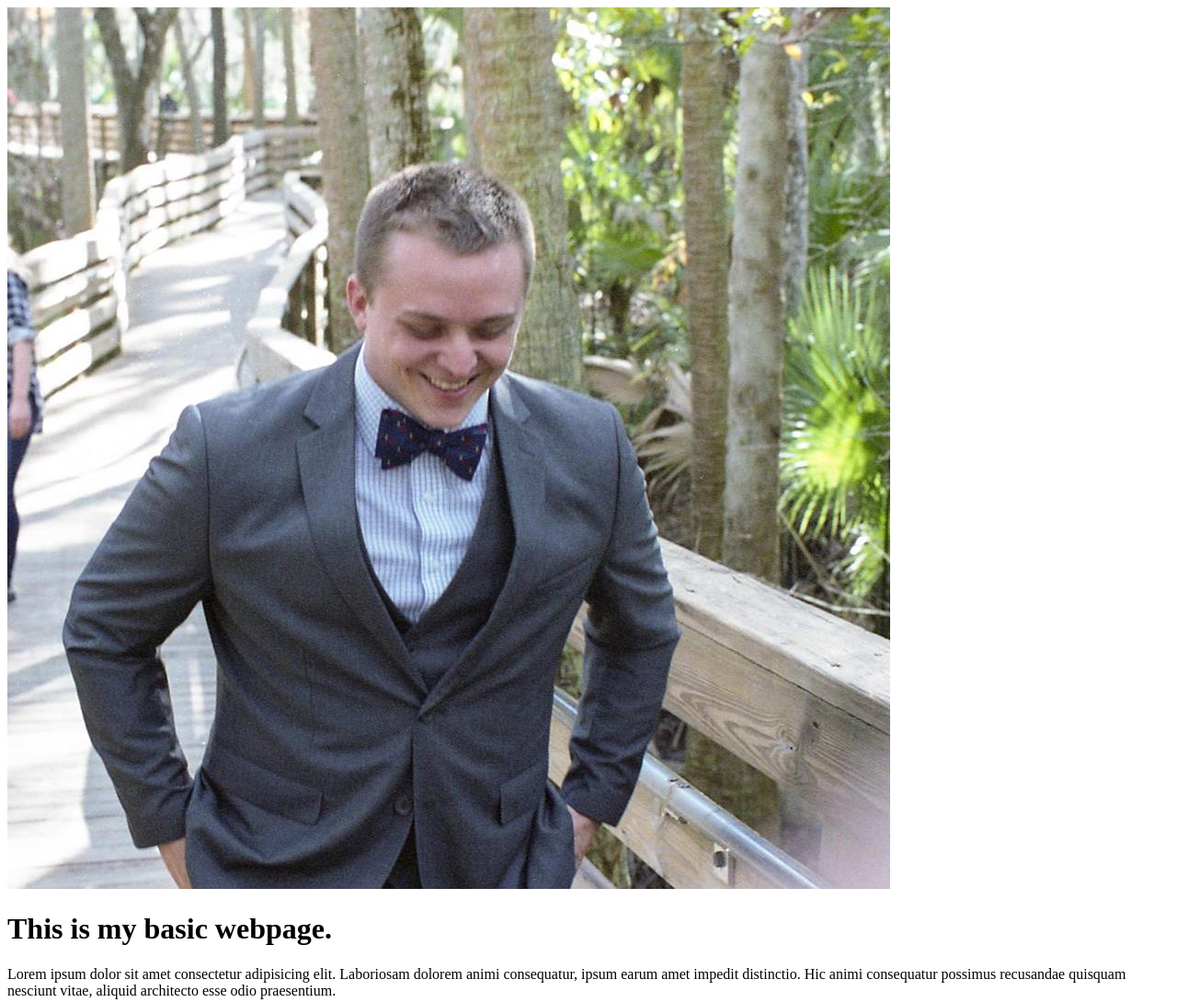
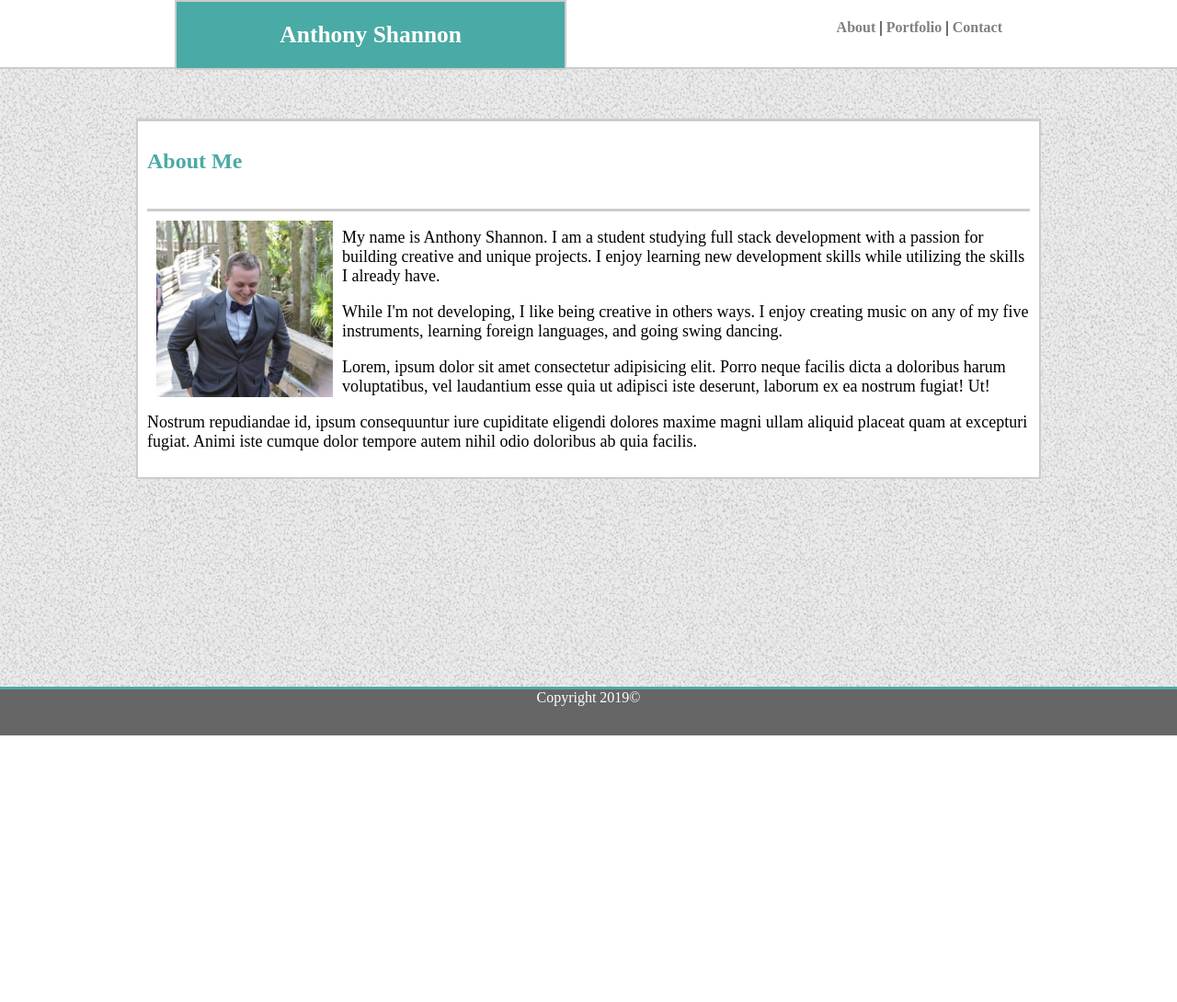
Before and after one commit to AnthonyShannon/ashannon1990.github.io, a plain HTML site: page index.html in a window 1280 px wide. Shown: the top 1090 px of the page at 92% size. After the commit the page ends 800 px from the top, so only its background shows below. Drawn offline with Linux system fonts and the light colour scheme.

Commit message:
changed it

```diff
--- /dev/null
+++ b/assets/css/style.css
@@ -0,0 +1,85 @@
+.topnav {
+    float: right;
+    text-align: right;
+    width: 33%;
+    border: none;
+    margin-right: 190px;
+}
+.container {
+    background-color: #ffffff;
+    height: 73px;
+    border-bottom: #cccccc solid 2px;
+    margin: auto;
+}
+.header {
+    float: left;
+    background-color: #4aaaa5;
+    color: #ffffff;
+    text-align: center;
+    width: 33%;
+    font-size: 17px;
+    border: #cccccc solid 2px;
+    margin-left: 190px;
+}
+header {
+    width: 100%;
+    background: #ffffff;
+}
+img {
+    float: left;
+    border: 1px #ddd;
+    border-radius: 5px;
+    padding: 10px;
+    height: 20%;
+    width: 20%;
+}
+#page-title {
+    color: #4aaaa5
+}
+.content {
+    border: 2px solid #cccccc;
+    background-color: #ffffff;
+    padding-top: 10px;
+
+}
+.content {
+    padding: 10px;
+    border-top: 3px solid #cccccc;
+    height: auto;
+    width: 960px;
+    margin: auto;
+}
+.footer {
+    background-color: #666666;
+    height: 50px;
+    border-top: 3px #4aaaa5 solid;
+    color: #ffffff;
+    text-align: center;
+    margin-top: 20px;
+    position: fixed;
+    left: 0;
+    bottom: 0;
+    width: 100%;
+  }
+body {
+    margin: auto;
+    background-image: url("../images/gravel.png");
+}
+.main {
+    border-top: 3px solid #cccccc;
+    min-height: 250px;
+}
+textarea {
+    resize: none;
+}
+a {
+    color: gray;
+    text-decoration: none;
+}
+p {
+    font-size: 18px;
+}
+.submit {
+    background: #4aaaa5;
+    color: #cccccc;
+}
--- a/index.html
+++ b/index.html
@@ -4,15 +4,34 @@
     <meta charset="UTF-8">
     <meta name="viewport" content="width=device-width, initial-scale=1.0">
     <meta http-equiv="X-UA-Compatible" content="ie=edge">
-    <title>Test commit</title>
+    <title>Anthony Shannon</title>
+    <link rel="stylesheet" type="text/css" href="assets/css/style.css">
 </head>
 <body>
-    <img src="./bluesprings.jpg">
-    <h1>This is my basic webpage.</h1>
-    <p>Lorem ipsum dolor sit amet consectetur adipisicing elit. Laboriosam dolorem animi consequatur, ipsum earum amet impedit distinctio. Hic animi consequatur possimus recusandae quisquam nesciunt vitae, aliquid architecto esse odio praesentium.</p>
-    <p>Reiciendis, consequuntur quidem velit perspiciatis doloribus saepe maiores expedita tenetur voluptas, modi labore totam qui beatae earum a sunt excepturi, mollitia ab deserunt numquam at nam aperiam facilis. Quae, labore.</p>
-    <p>A ipsa quo, iusto exercitationem at vero porro quis odit labore accusantium doloremque molestias fugit beatae sint! Enim doloribus fugit saepe possimus odit tempora aspernatur ut quae? Optio, id saepe.</p>
-    <p>Necessitatibus, inventore accusantium? Voluptates molestiae nisi eligendi ad deleniti dolorem consequatur repellat ut modi corporis officiis sit quidem, quam corrupti magni maxime rem incidunt ullam numquam omnis debitis! Harum, eos!</p>
+    <header>
+        <section class="container">
+            <div class="header">
+                <h1>Anthony Shannon</h1>
+            </div>
+            <div class="topnav">
+                <h4><a href="index.html">About</a> | <a href="portfolio.html">Portfolio</a> | <a href="contact.html">Contact</a></h4>
+            </div>
+        </section>
+    </header>
+    <br><br><br>
 
+    <section class="content">
+        <h2 id="page-title">About Me</h2>
+        <br>
+        <div class="main">
+            <img src="assets/images/bluesprings.jpg">
+            <P>My name is Anthony Shannon. I am a student studying full stack development with a passion for building creative and unique projects. I enjoy learning new development skills while utilizing the skills I already have.</P>
+            <p>While I'm not developing, I like being creative in others ways. I enjoy creating music on any of my five instruments, learning foreign languages, and going swing dancing.</p>
+            <p>Lorem, ipsum dolor sit amet consectetur adipisicing elit. Porro neque facilis dicta a doloribus harum voluptatibus, vel laudantium esse quia ut adipisci iste deserunt, laborum ex ea nostrum fugiat! Ut!</p>
+            <p>Nostrum repudiandae id, ipsum consequuntur iure cupiditate eligendi dolores maxime magni ullam aliquid placeat quam at excepturi fugiat. Animi iste cumque dolor tempore autem nihil odio doloribus ab quia facilis.</p>
+        </div>
+        <div class="push"></div>
+    </section>
+    <footer class="footer">Copyright 2019©</footer>
 </body>
 </html>
```
Also changed, not shown: contact.html (added, +38 -0 lines), portfolio.html (added, +38 -0 lines), assets/images/bluesprings.jpg (added), assets/images/gravel.png (added).
